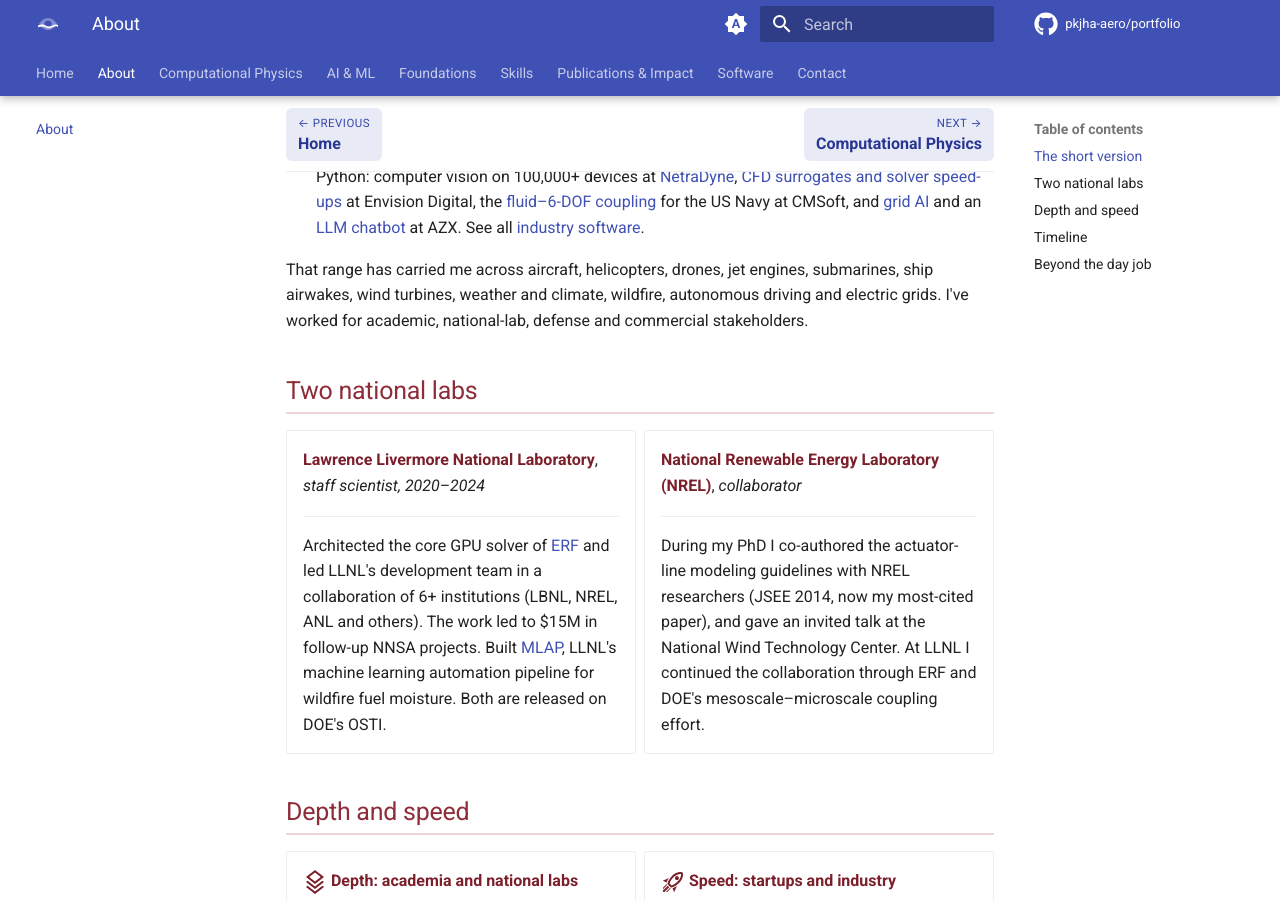
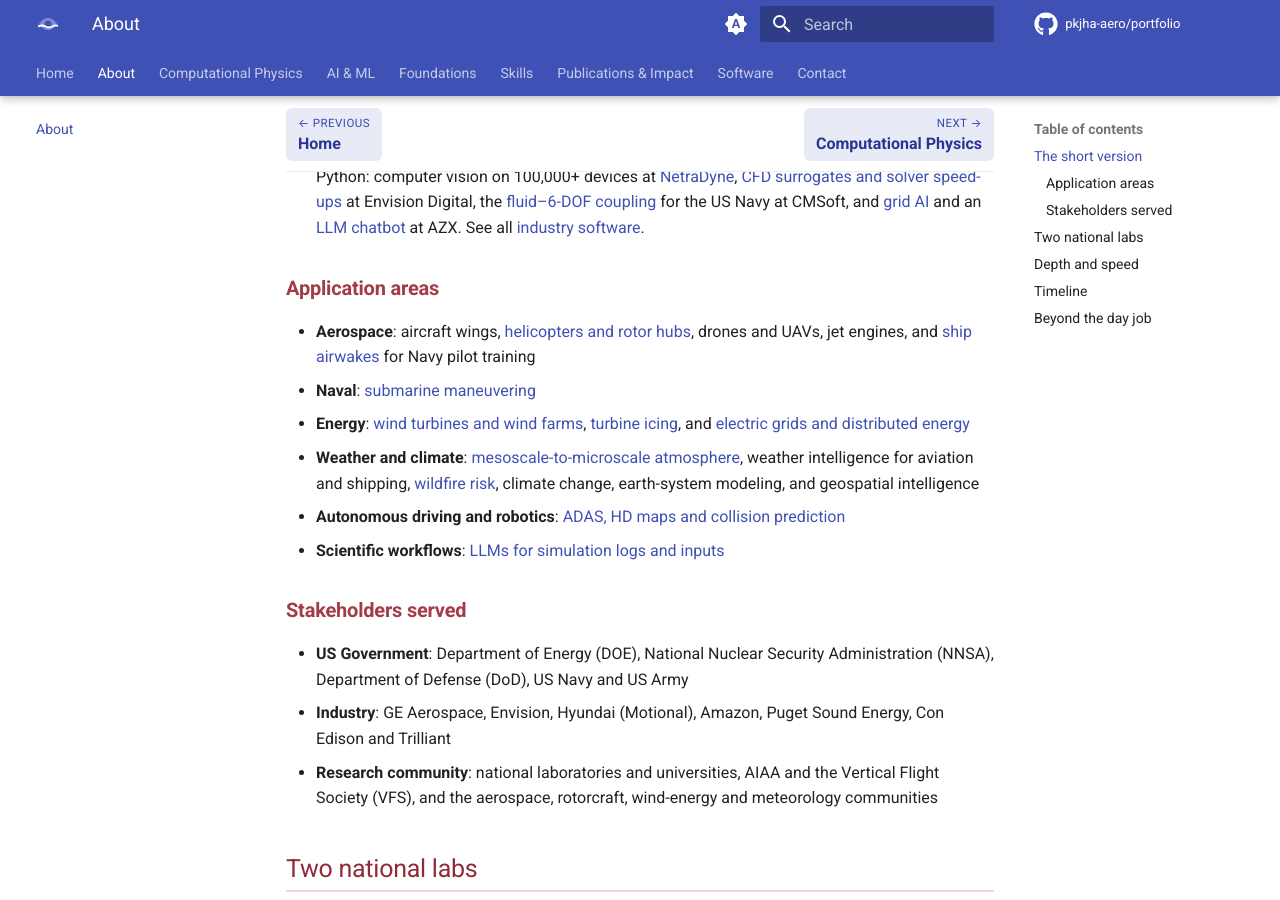
Before and after one commit to pkjha-aero/portfolio, an MkDocs documentation site: the page built from docs/about.md, in a window 1280 px wide and 900 px high, scrolled down 521 px. Built offline with MkDocs 1.6.1 and Material for MkDocs 9.7.7, drawn with Linux system fonts in a browser that asks for light colours; comment, search, counter and statistics services are not loaded.

Commit message:
About sub-sections, citation refresh, bold Physics AI toolkit
- About > The short version: new sub-headings 'Application areas' and
  'Stakeholders served', replacing the one-line summary; areas link to
  the relevant pages.
- Citations refreshed from Google Scholar (Oct 2026): 552 total (was
  551), Energies 2015 now 28; refresh date updated.
- Home: 'Physics AI toolkit' in bold.
- Fix About link to the renamed Implementations heading.

Co-Authored-By: Claude Opus 5.5 <noreply@anthropic.com>

```diff
--- a/docs/about.md
+++ b/docs/about.md
@@ -12,7 +12,7 @@ My work is not limited to national labs and scientific code. It has two sides
 
 - **Depth and foundations**, from academia and four years at Lawrence Livermore:
   first-principles [wing and rotor models](computational-physics/wings-rotors.md#the-modeling-problem)
-  implemented by [groups worldwide](publications/implementations.md#research-groups), the
+  implemented by [groups worldwide](publications/implementations.md#publications-building-on-my-models), the
   [core solver of ERF](computational-physics/erf-exascale.md#my-contributions) on DOE exascale
   machines, [verification and validation](computational-physics/submarine-maneuvering.md#verification-and-validation),
   and the [shared mathematical toolkit](foundations.md#one-toolkit-two-tracks) behind both
@@ -25,8 +25,29 @@ My work is not limited to national labs and scientific code. It has two sides
   [LLM chatbot](ai-ml/llm-nlp.md#support-chatbot-azx) at AZX. See all
   [industry software](software/index.md#software-for-industry).
 
-That range has carried me across aircraft, helicopters, drones, jet engines, submarines, ship
-airwakes, wind turbines, weather and climate, wildfire, autonomous driving and electric grids. I've worked for academic, national-lab, defense and commercial stakeholders.
+### Application areas
+
+- **Aerospace**: aircraft wings, [helicopters and rotor hubs](computational-physics/wings-rotors.md#rotorcraft-the-wake-of-a-helicopter-rotor-hub),
+  drones and UAVs, jet engines, and [ship airwakes](publications/implementations.md#us-government)
+  for Navy pilot training
+- **Naval**: [submarine maneuvering](computational-physics/submarine-maneuvering.md)
+- **Energy**: [wind turbines and wind farms](computational-physics/wings-rotors.md),
+  [turbine icing](computational-physics/wings-rotors.md#icing-turbines-in-cold-climates), and
+  [electric grids and distributed energy](ai-ml/vision-adas.md#azx)
+- **Weather and climate**: [mesoscale-to-microscale atmosphere](computational-physics/erf-exascale.md),
+  weather intelligence for aviation and shipping, [wildfire risk](ai-ml/surrogate-modeling.md),
+  climate change, earth-system modeling, and geospatial intelligence
+- **Autonomous driving and robotics**: [ADAS, HD maps and collision prediction](ai-ml/vision-adas.md#netradyne)
+- **Scientific workflows**: [LLMs for simulation logs and inputs](ai-ml/llm-nlp.md#llms-for-simulation-workflows-llnl)
+
+### Stakeholders served
+
+- **US Government**: Department of Energy (DOE), National Nuclear Security Administration
+  (NNSA), Department of Defense (DoD), US Navy and US Army
+- **Industry**: GE Aerospace, Envision, Hyundai (Motional), Amazon, Puget Sound Energy, Con
+  Edison and Trilliant
+- **Research community**: national laboratories and universities, AIAA and the Vertical Flight
+  Society (VFS), and the aerospace, rotorcraft, wind-energy and meteorology communities
 
 ## Two national labs
 
```
Also changed, not shown: docs/index.md (+3 -3 lines), docs/publications/index.md (+3 -3 lines).
